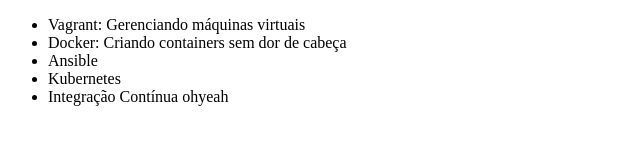
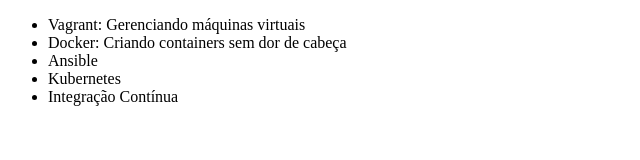
Before and after one commit to maupessoagarcia/practice, a plain HTML site: page index.html in a window 1280 px wide. Shown: the full height of the page, 0-640 px from the left. Drawn offline with Linux system fonts and the light colour scheme.

Commit message:
Alterando o código

```diff
--- a/index.html
+++ b/index.html
@@ -10,7 +10,7 @@
       <li>Docker: Criando containers sem dor de cabeça</li>
       <li>Ansible</li>
       <li>Kubernetes</li>
-      <li>Integração Contínua ohyeah</li>
+      <li>Integração Contínua</li>
     </ul>
   </body>
 </html>
```
